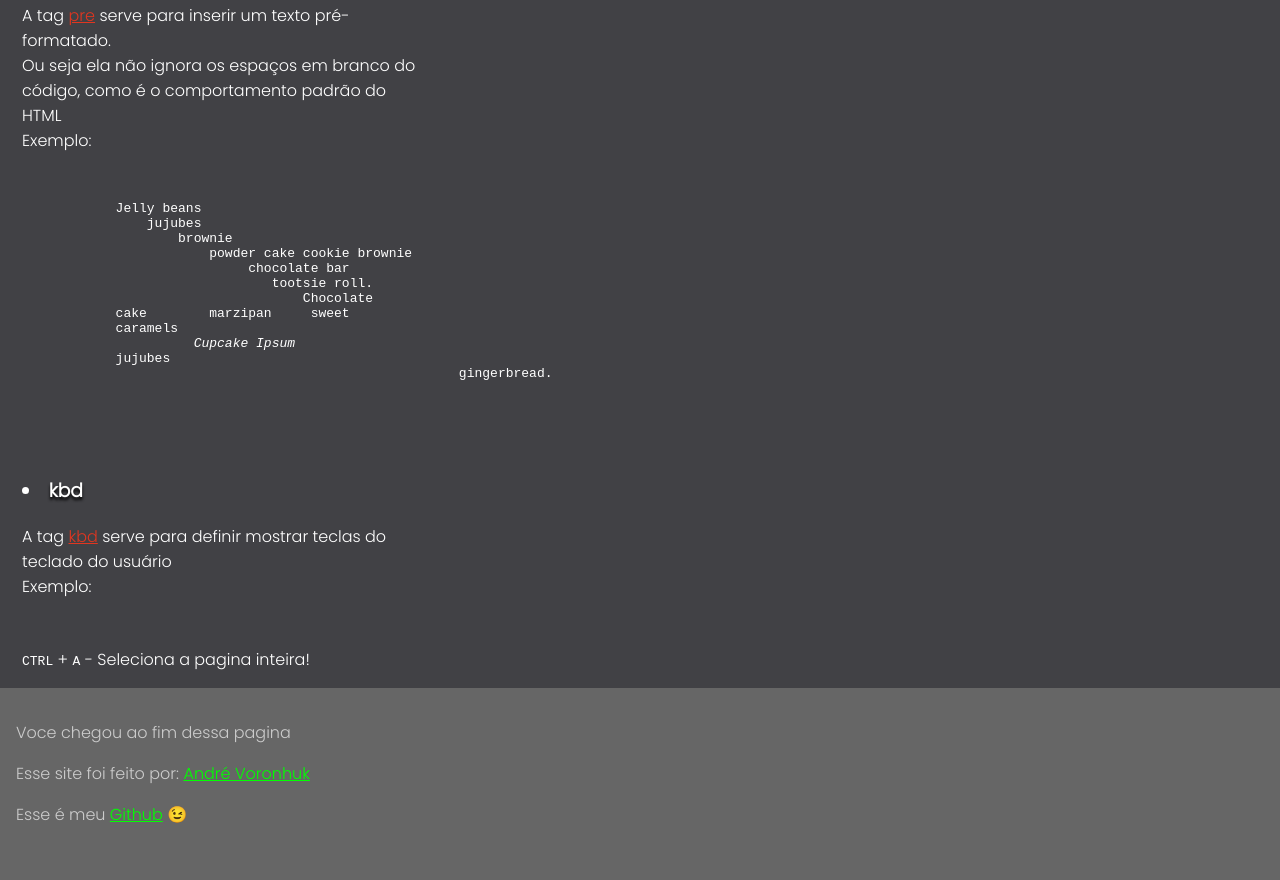
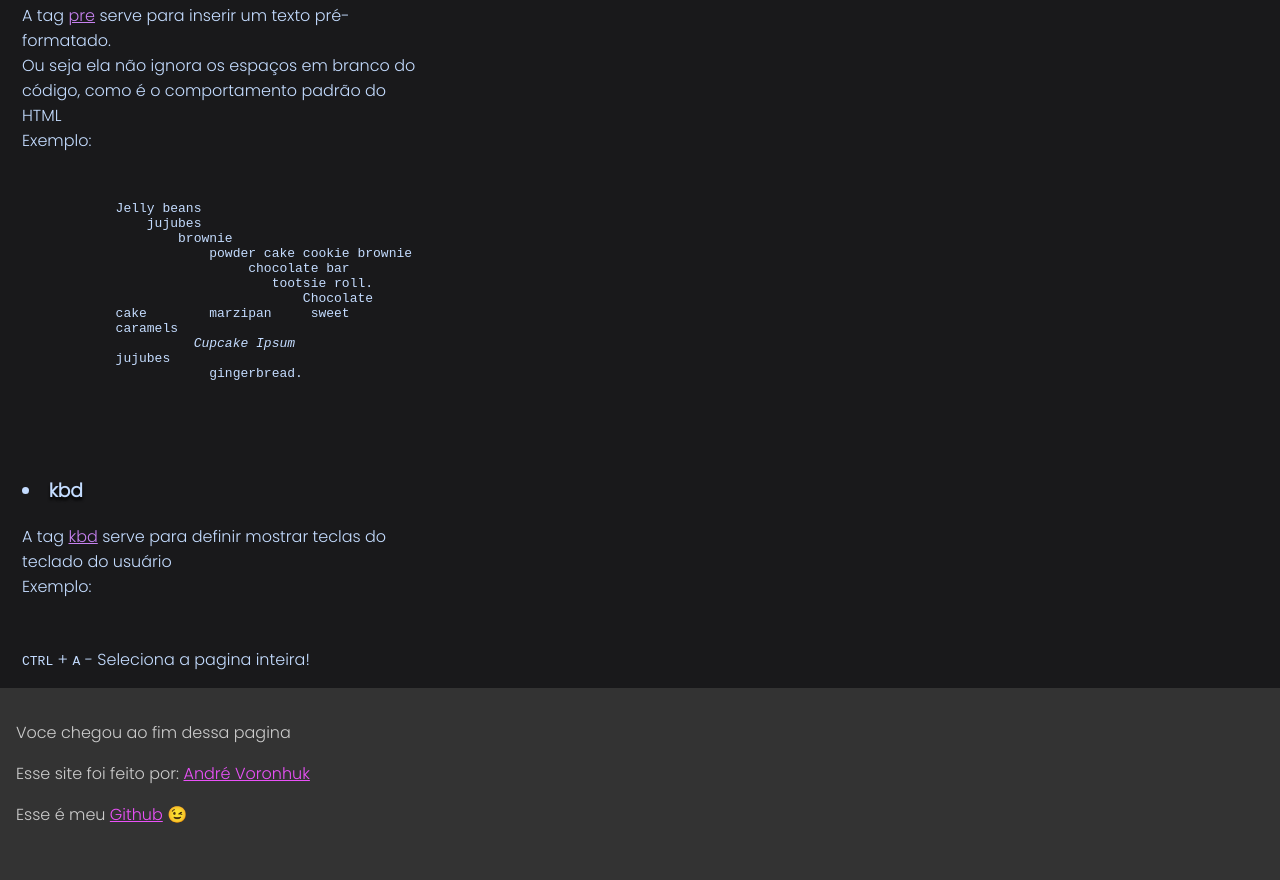
Before and after one commit to andre-voronhuk/DWEB, a plain HTML site: page RDE8/RDE08-Andre_Voronhuk.html in a window 1280 px wide. Shown: the part 3641-4521 px from the top of the page. Drawn offline with Linux system fonts and the light colour scheme.

Commit message:
ajuste nas cores

```diff
--- a/RDE8/08-style.css
+++ b/RDE8/08-style.css
@@ -3,8 +3,8 @@ body {
     margin: 0;
     padding: 0;
     font-family: 'poppins', sans-serif;
-    background-color: rgb(65, 65, 69);
-    color: white;
+    background-color: rgb(25, 25, 27);
+    color: rgb(196, 220, 255);
 }
 
  ::-webkit-scrollbar {
@@ -43,19 +43,19 @@ body {
 
 .rodape {
     margin-top: 1rem;
-    background-color: #666;
+    background-color: #333;
     height: 10rem;
     color: #ccc;
     padding: 1rem;
 }
 
 u {
-    color: rgb(225, 54, 32);
+    color: rgb(199, 130, 240);
     font-stretch: expanded;
 }
 
 a {
-    color: lime;
+    color: rgb(234, 81, 248);
 }
 
 h1 {
```
Also changed, not shown: RDE8/RDE08-Andre_Voronhuk.html (+1 -1 lines).
